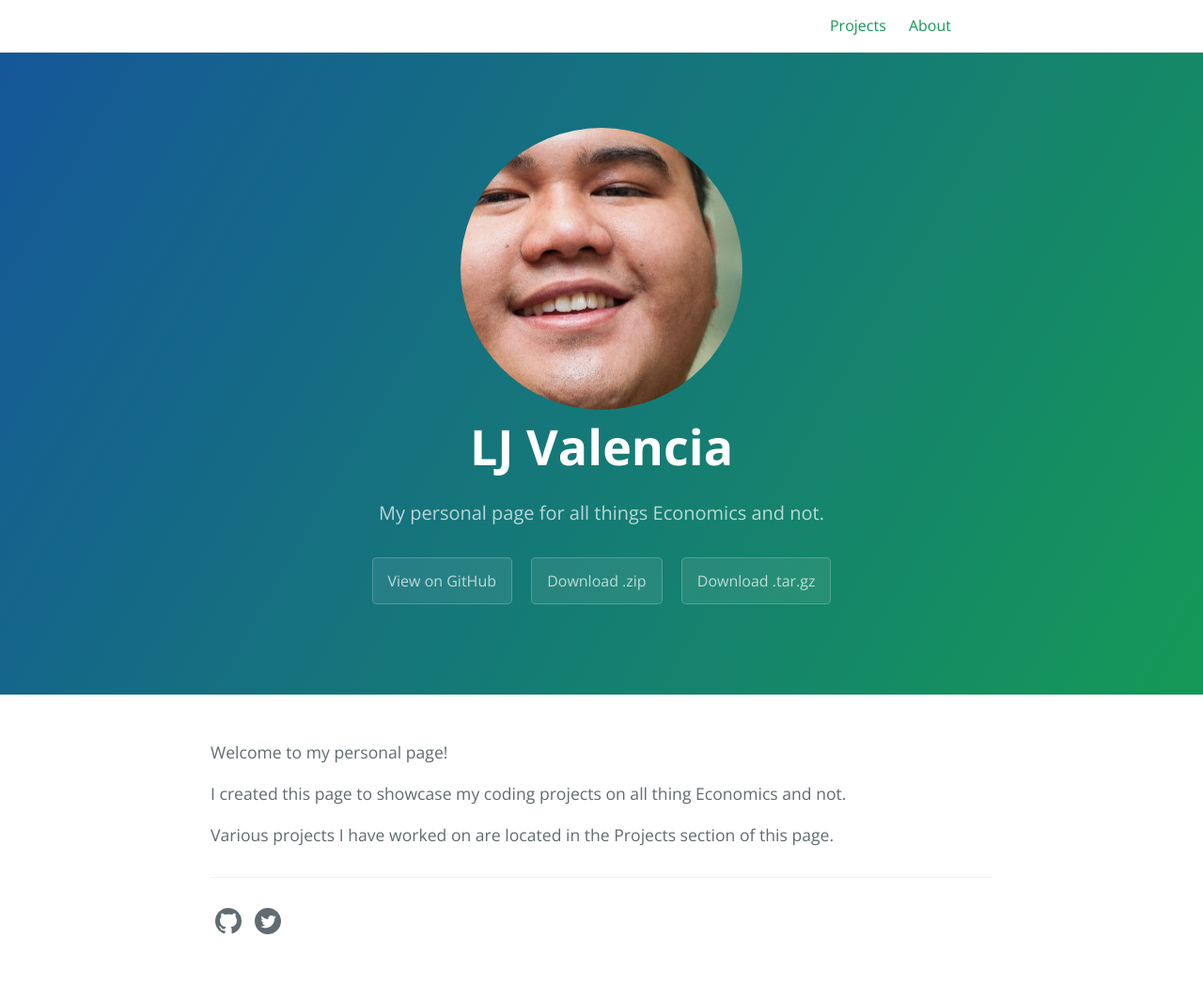
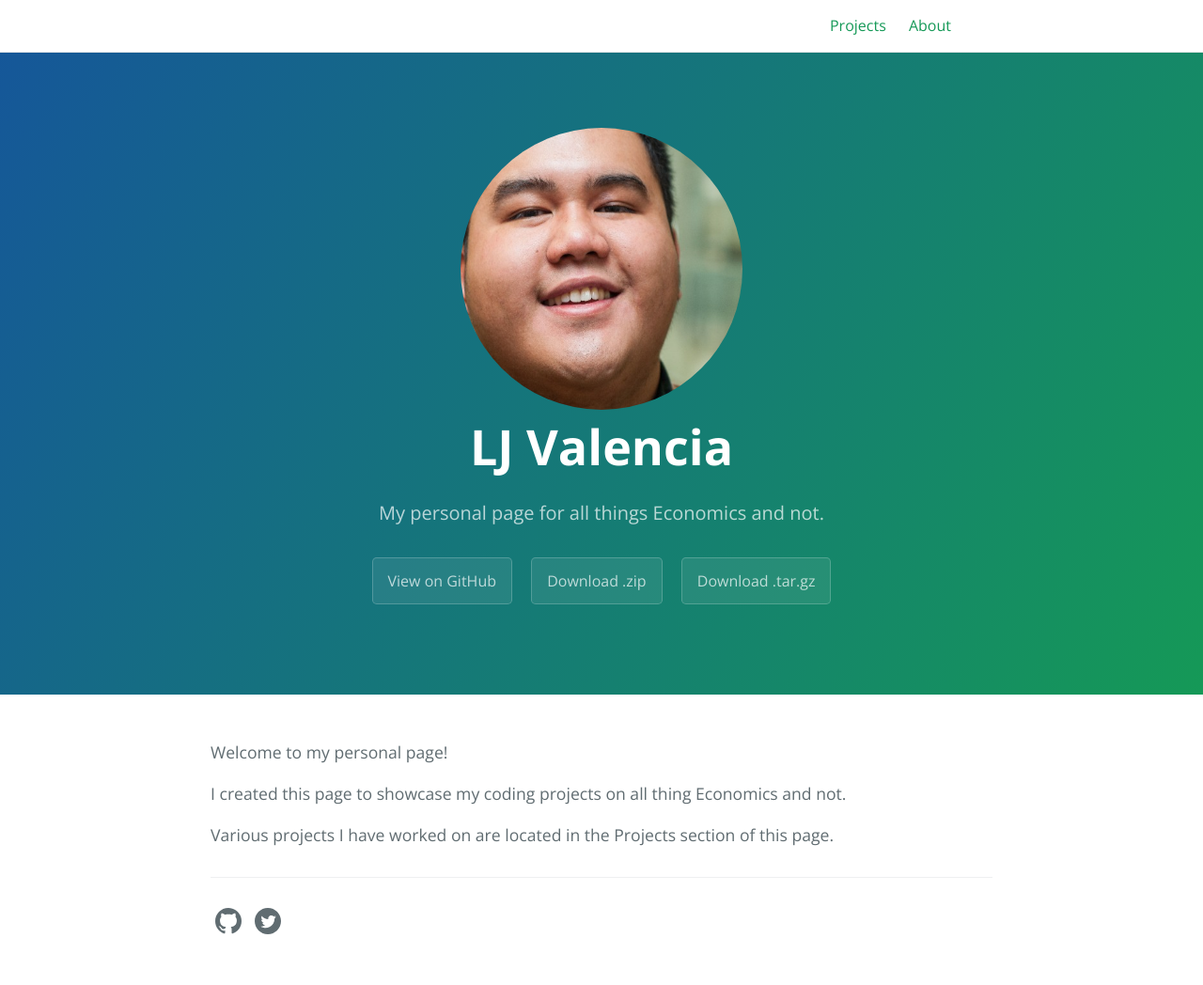
Before and after one commit to lj-valencia/cayman-blog-old-site, a Jekyll site: the page built from index.md, in a window 1280 px wide. Shown: the whole page at 94% size. Built offline with Jekyll 4.4.1, drawn with Linux system fonts in a browser that asks for light colours.

Commit message:
Update style.scss

```diff
--- a/assets/css/style.scss
+++ b/assets/css/style.scss
@@ -10,7 +10,7 @@
   -moz-border-radius: 150px;
   background: url('DSC_8671.jpg') no-repeat;
   background-position: 50% 50%;
-  background-size: 630px 900px;
+  background-size: 430px 700px;
   margin: auto;
   }
 
```
